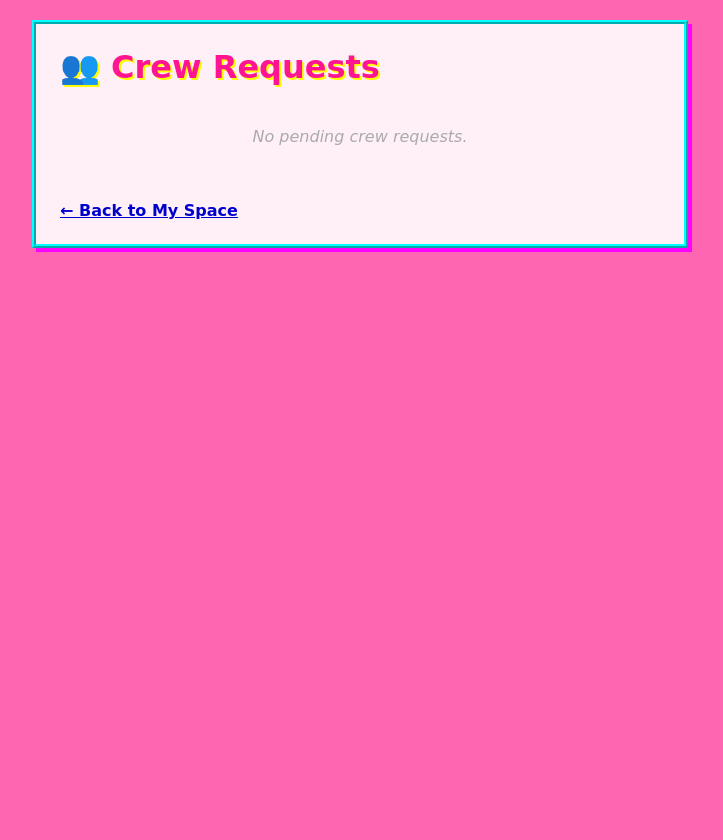
After one commit to brickface082/millennial-space, a Flask app: page /crew/requests in a window 1280 px wide. The commit adds this page. Shown: the whole page, without its empty margins (280-1003 px from the left). Run offline with Flask 3, Linux system fonts and the light colour scheme; the visitor is signed in with stand-in values (Sample User, id 1); data that the repository does not hold is empty.

Commit message:
T015 - Crew system: add, accept, remove, block

```diff
--- a/app.py
+++ b/app.py
@@ -40,6 +40,15 @@ class User(db.Model, UserMixin):
 
     def __repr__(self):
         return f"User({self.username})"
+
+class CrewRequest(db.Model):
+    id = db.Column(db.Integer, primary_key=True)
+    from_id = db.Column(db.Integer, db.ForeignKey("user.id"), nullable=False)
+    to_id = db.Column(db.Integer, db.ForeignKey("user.id"), nullable=False)
+    status = db.Column(db.String(20), default="pending")  # pending, accepted, blocked
+    timestamp = db.Column(db.DateTime, nullable=False, default=datetime.utcnow)
+    from_user = db.relationship("User", foreign_keys=[from_id], backref=db.backref("sent_requests", lazy=True))
+    to_user = db.relationship("User", foreign_keys=[to_id], backref=db.backref("received_requests", lazy=True))
 
 class Post(db.Model):
     id = db.Column(db.Integer, primary_key=True)
@@ -126,7 +135,14 @@ def profile(username):
     user = User.query.filter_by(username=username).first_or_404()
     posts = Post.query.filter_by(user_id=user.id).order_by(Post.timestamp.desc()).all()
     comments = Comment.query.filter_by(profile_id=user.id).order_by(Comment.timestamp.desc()).all()
-    return render_template("profile.html", user=user, posts=posts, comments=comments)
+    crew_status = None
+    crew_request_id = None
+    if current_user.is_authenticated and current_user.id != user.id:
+        req = get_crew_status(current_user.id, user.id)
+        if req:
+            crew_status = req.status
+            crew_request_id = req.id
+    return render_template("profile.html", user=user, posts=posts, comments=comments, crew_status=crew_status, crew_request_id=crew_request_id)
 
 @app.route("/edit", methods=["GET", "POST"])
 @login_required
@@ -148,6 +164,65 @@ def edit_profile():
         flash("Profile updated!", "success")
         return redirect(url_for("profile", username=current_user.username))
     return render_template("edit_profile.html")
+
+def get_crew_status(current_user_id, profile_user_id):
+    req = CrewRequest.query.filter(
+        ((CrewRequest.from_id == current_user_id) & (CrewRequest.to_id == profile_user_id)) |
+        ((CrewRequest.from_id == profile_user_id) & (CrewRequest.to_id == current_user_id))
+    ).first()
+    return req
+
+@app.route("/crew/add/<int:user_id>", methods=["POST"])
+@login_required
+def crew_add(user_id):
+    target = User.query.get_or_404(user_id)
+    existing = get_crew_status(current_user.id, user_id)
+    if not existing:
+        req = CrewRequest(from_id=current_user.id, to_id=user_id, status="pending")
+        db.session.add(req)
+        db.session.commit()
+    return redirect(url_for("profile", username=target.username))
+
+@app.route("/crew/accept/<int:request_id>", methods=["POST"])
+@login_required
+def crew_accept(request_id):
+    req = CrewRequest.query.get_or_404(request_id)
+    if req.to_id != current_user.id:
+        return redirect(url_for("profile", username=current_user.username))
+    req.status = "accepted"
+    db.session.commit()
+    return redirect(url_for("profile", username=current_user.username))
+
+@app.route("/crew/remove/<int:user_id>", methods=["POST"])
+@login_required
+def crew_remove(user_id):
+    target = User.query.get_or_404(user_id)
+    req = get_crew_status(current_user.id, user_id)
+    if req:
+        db.session.delete(req)
+        db.session.commit()
+    return redirect(url_for("profile", username=target.username))
+
+@app.route("/crew/block/<int:user_id>", methods=["POST"])
+@login_required
+def crew_block(user_id):
+    target = User.query.get_or_404(user_id)
+    req = get_crew_status(current_user.id, user_id)
+    if req:
+        req.status = "blocked"
+        req.from_id = current_user.id
+        req.to_id = user_id
+    else:
+        req = CrewRequest(from_id=current_user.id, to_id=user_id, status="blocked")
+        db.session.add(req)
+    db.session.commit()
+    return redirect(url_for("profile", username=target.username))
+
+@app.route("/crew/requests")
+@login_required
+def crew_requests():
+    pending = CrewRequest.query.filter_by(to_id=current_user.id, status="pending").all()
+    return render_template("crew_requests.html", pending=pending)
 
 @app.route("/post/<int:post_id>/delete", methods=["POST"])
 @login_required
--- /dev/null
+++ b/templates/crew_requests.html
@@ -0,0 +1,43 @@
+<!DOCTYPE html>
+<html>
+<head>
+    <meta charset="UTF-8">
+    <meta name="viewport" content="width=device-width, initial-scale=1.0">
+    <title>Crew Requests - Millennial Space</title>
+    <style>
+        body { background-color: #ff66b2; font-family: 'Comic Sans MS', cursive; margin: 0; padding: 20px; min-height: 100vh; }
+        .box { background: rgba(255,255,255,0.9); max-width: 600px; margin: 0 auto; padding: 24px; border: 4px ridge #00ffff; box-shadow: 4px 4px 0px #ff00ff; }
+        h1 { color: #ff1493; text-shadow: 2px 2px #ffff00; margin-top: 0; }
+        .request-card { border: 2px solid #ff66b2; padding: 12px; margin-bottom: 12px; background: rgba(255,255,240,0.75); }
+        .request-card a { color: #0000cc; font-weight: bold; }
+        .btn-accept { background: #ff1493; color: white; border: none; padding: 8px 18px; font-family: inherit; font-size: 14px; cursor: pointer; font-weight: bold; margin-right: 8px; }
+        .btn-decline { background: none; border: none; color: #cc0000; font-family: inherit; font-size: 14px; cursor: pointer; font-weight: bold; }
+        .no-requests { color: #aaa; font-style: italic; text-align: center; padding: 20px 0; }
+        a.back { color: #0000cc; font-weight: bold; }
+    </style>
+</head>
+<body>
+<div class="box">
+    <h1>👥 Crew Requests</h1>
+
+    {% if pending %}
+        {% for req in pending %}
+        <div class="request-card">
+            <p style="margin:0 0 8px 0;"><strong><a href="{{ url_for('profile', username=req.from_user.username) }}">{{ req.from_user.username }}</a></strong> wants to join your crew!</p>
+            <form method="POST" action="{{ url_for('crew_accept', request_id=req.id) }}" style="display:inline;">
+                <button class="btn-accept" type="submit">👊 Accept</button>
+            </form>
+            <form method="POST" action="{{ url_for('crew_remove', user_id=req.from_user.id) }}" style="display:inline;">
+                <button class="btn-decline" type="submit">Decline</button>
+            </form>
+        </div>
+        {% endfor %}
+    {% else %}
+        <p class="no-requests">No pending crew requests.</p>
+    {% endif %}
+
+    <br>
+    <a class="back" href="{{ url_for('profile', username=current_user.username) }}">← Back to My Space</a>
+</div>
+</body>
+</html>
```
Also changed, not shown: templates/profile.html (+25 -1 lines).
